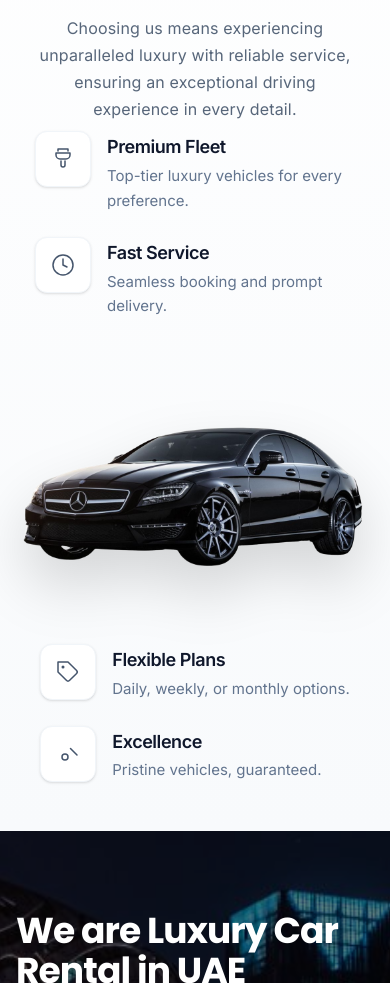
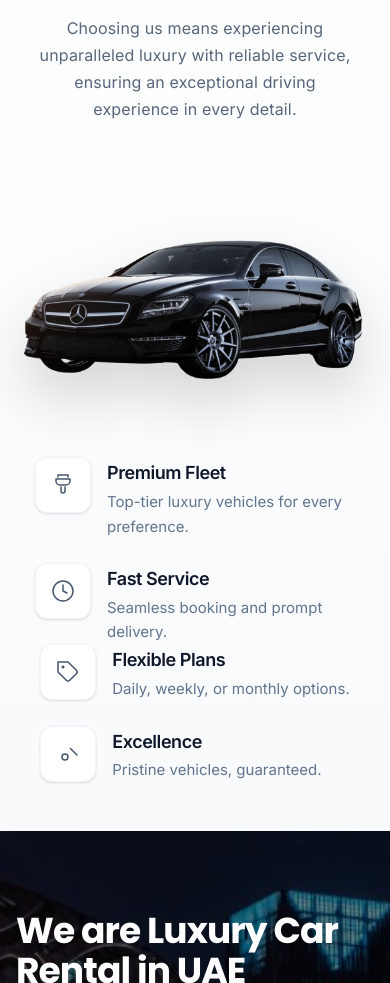
Before and after one commit to Muhammed-Haider/car-rental-service, a Next.js app: page / in a window 390 px wide. Shown: the part 2220-3203 px from the top of the page. Built offline with nearby package versions, Linux system fonts and the light colour scheme.

Commit message:
reponsive : making optimize for car

```diff
--- a/src/components/WhyChooseUs.jsx
+++ b/src/components/WhyChooseUs.jsx
@@ -59,8 +59,8 @@ export default function WhyChooseUs() {
         {/* Layout with feature boxes on left/right of the car (desktop) */}
         <div className="mt-2 md:mt-4 lg:mt-6">
           <div className="relative flex flex-col md:flex-row items-center justify-center py-0">
-            {/* Left features */}
-            <div className="flex flex-col gap-6 md:gap-10 items-end md:pr-12 lg:pr-20 flex-1 justify-center z-20">
+            {/* Left features - order-2 on mobile, order-1 on desktop */}
+            <div className="flex flex-col gap-6 md:gap-10 items-end md:pr-12 lg:pr-20 flex-1 justify-center z-20 order-2 md:order-1">
               <div className="group flex items-start gap-4 text-left max-w-xs md:max-w-sm transition-all duration-300 hover:-translate-x-1">
                 <span className="flex items-center justify-center w-14 h-14 bg-white border border-slate-100 rounded-xl shadow-sm flex-shrink-0 transition-all duration-300 group-hover:shadow-md group-hover:border-[#0057FF]/20 group-hover:bg-[#0057FF]/5">
                   {/* Trophy icon */}
@@ -92,8 +92,8 @@ export default function WhyChooseUs() {
               </div>
             </div>
 
-            {/* Car image centered */}
-            <div className="flex-[2] flex justify-center items-center px-4 md:px-0 relative z-10">
+            {/* Car image centered - order-1 on mobile, order-2 on desktop */}
+            <div className="flex-[2] flex justify-center items-center px-4 md:px-0 relative z-10 order-1 md:order-2">
               <img
                 src="/car_black.png"
                 alt="Luxury car"
@@ -101,8 +101,8 @@ export default function WhyChooseUs() {
               />
             </div>
 
-            {/* Right features */}
-            <div className="flex flex-col gap-6 md:gap-10 items-start md:pl-12 lg:pl-20 flex-1 justify-center z-20">
+            {/* Right features - order-3 on both mobile and desktop */}
+            <div className="flex flex-col gap-6 md:gap-10 items-start md:pl-12 lg:pl-20 flex-1 justify-center z-20 order-3">
               <div className="group flex items-start gap-4 text-left max-w-xs md:max-w-sm transition-all duration-300 hover:translate-x-1">
                 <span className="flex items-center justify-center w-14 h-14 bg-white border border-slate-100 rounded-xl shadow-sm flex-shrink-0 transition-all duration-300 group-hover:shadow-md group-hover:border-[#0057FF]/20 group-hover:bg-[#0057FF]/5">
                   {/* Tag icon */}
```
